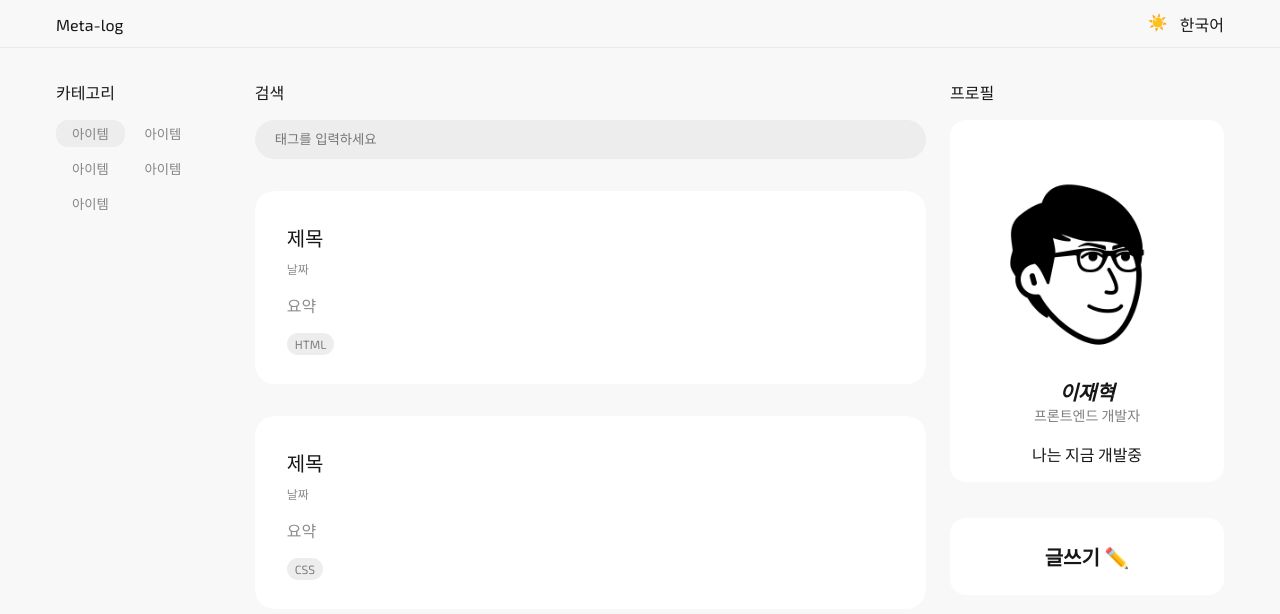
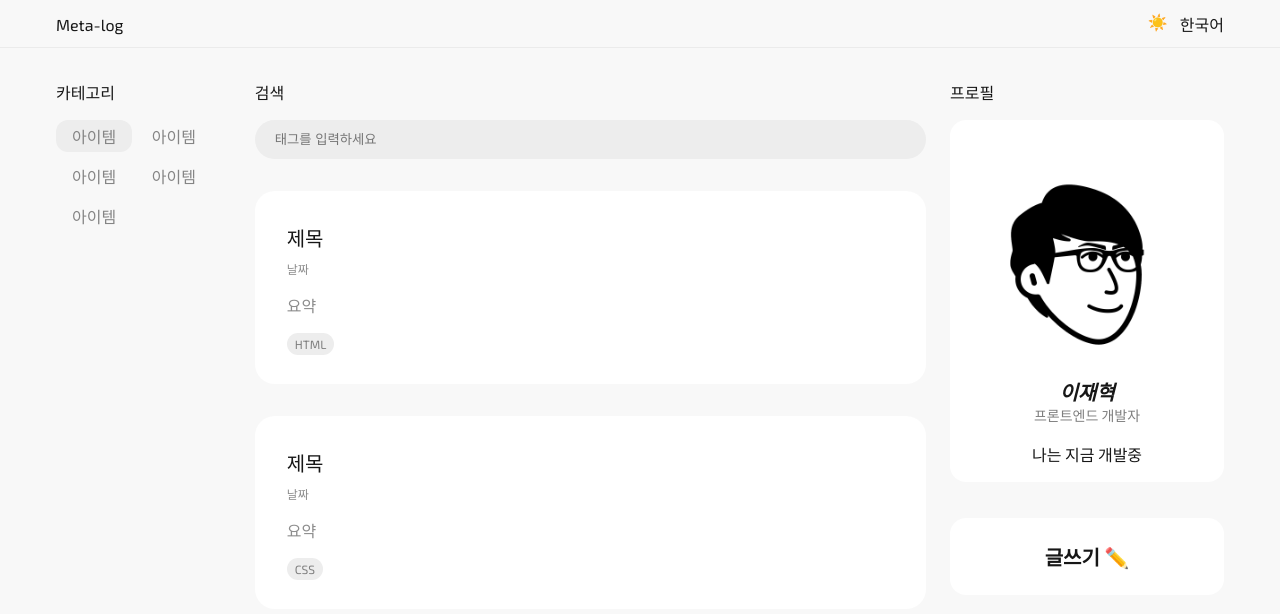
Before and after one commit to JaeHye0k/Gym-log, a website: page blog/index.html in a window 1280 px wide. In both pictures the pointer is over the item 90 px from the left and 133 px from the top of the page. Drawn offline with Linux system fonts and the light colour scheme.

Commit message:
update category-list

```diff
--- a/blog/app.css
+++ b/blog/app.css
@@ -33,6 +33,8 @@ h6 {
   margin: 0;
 }
 button {
+  font-family: inherit;
+  font-size: 1rem;
   background: inherit;
   border: none;
   box-shadow: none;
@@ -99,7 +101,7 @@ header .header-container {
 .dark .main-right .profile-content,
 .dark .main-right .write,
 .dark .search-container .search-box,
-.dark .category-list button:hover li,
+.dark .category-list li:hover,
 .dark .entered-tag-list li {
   background-color: var(--gray6);
 }
@@ -256,8 +258,9 @@ main {
 .category-list button {
   color: var(--gray3);
 }
-.category-list button:hover li {
+.category-list li:hover {
   background-color: var(--gray1);
+  cursor: pointer;
 }
 .category-list li[data-selected="true"] {
   color: var(--gray7);
```
